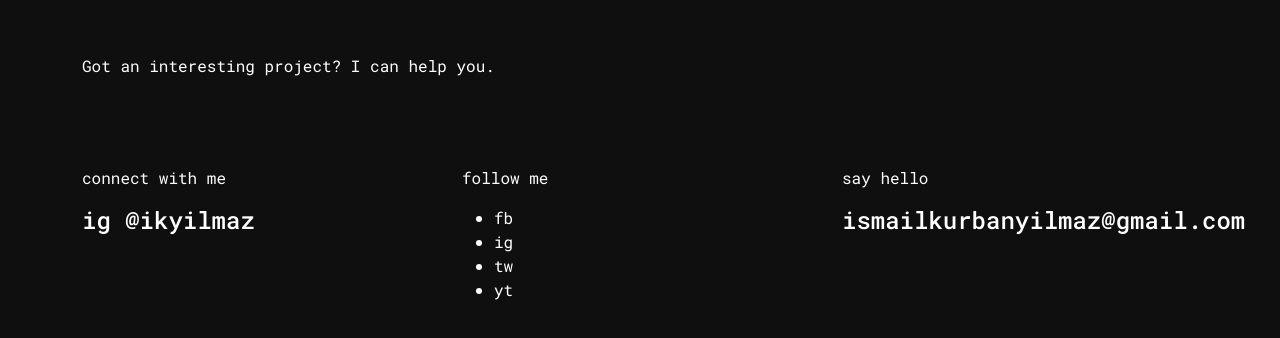
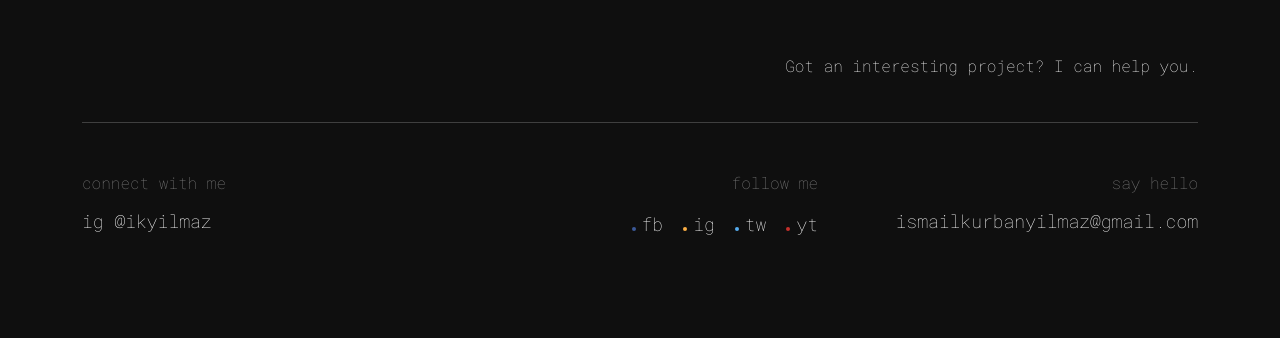
Before and after one commit to ikyilmaz/portfolio, a React (Create React App) app: page / in a window 1280 px wide. Shown: the part 1517-1855 px from the top of the page. After the commit the page ends 1819 px from the top, so only its background shows below. Built offline with nearby package versions, Linux system fonts and the light colour scheme.

Commit message:
add footer css

```diff
--- a/src/components/Footer.tsx
+++ b/src/components/Footer.tsx
@@ -1,7 +1,109 @@
 import React from "react";
+import styled from "styled-components";
+
+const Wrapper = styled.div`
+  .collab {
+    text-align: right;
+  }
+
+  .collab p {
+    font-weight: lighter !important;
+    margin-bottom: 20px;
+  }
+
+  .hr {
+    background: rgba(255, 255, 255, 0.2);
+    height: 1px;
+  }
+
+  .info h4 {
+    font-size: 18px;
+    font-weight: lighter;
+  }
+
+  .info p {
+    color: grey;
+    font-weight: lighter;
+  }
+
+  .info li {
+    font-weight: lighter;
+    color: #fff;
+    font-size: 18px;
+    padding-left: 20px;
+  }
+
+  #fb::before {
+    display: inline-block;
+    content: "";
+    border-radius: 100%;
+    height: 4px;
+    width: 4px;
+    margin-right: 6px;
+    background: #3b5998;
+  }
+
+  #ig::before {
+    display: inline-block;
+    content: "";
+    border-radius: 100%;
+    height: 4px;
+    width: 4px;
+    margin-right: 6px;
+    background: #fcaf45;
+  }
+
+  #tw::before {
+    display: inline-block;
+    content: "";
+    border-radius: 100%;
+    height: 4px;
+    width: 4px;
+    margin-right: 6px;
+    background: #55acee;
+  }
+
+  #yt::before {
+    display: inline-block;
+    content: "";
+    border-radius: 100%;
+    height: 4px;
+    width: 4px;
+    margin-right: 6px;
+    background: #c4302b;
+  }
+
+  #media,
+  #address {
+    text-align: right;
+  }
+
+  #media ul {
+    list-style: none;
+  }
+
+  #media ul li {
+    display: inline-block;
+  }
+
+  @media (max-width: 768px) {
+    .collab,
+    #personal,
+    #media,
+    #address {
+      text-align: center;
+    }
+
+    .info ul {
+      margin: 0 0 0 -22px;
+      padding: 0;
+    }
+  }
+`;
 
 export const Footer: React.FC = () => {
   return (
+    <Wrapper>
       <div className="footer">
         <div className="container">
           <br />
@@ -75,5 +177,6 @@ export const Footer: React.FC = () => {
           </div>
         </div>
       </div>
+    </Wrapper>
   );
 };
```
Lines whose indentation alone changed are shown as unchanged.
